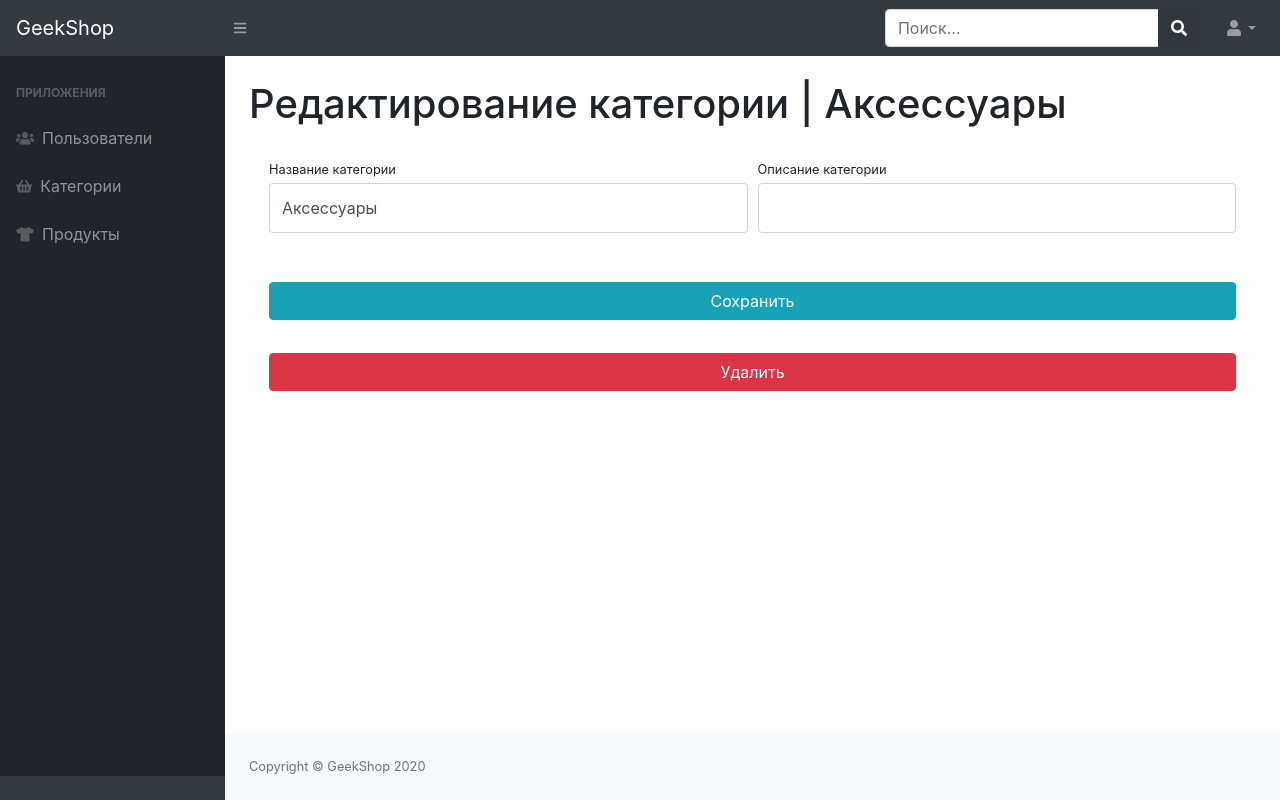
After one commit to Vladislav23R/geekshop, a Django app: page /admin-staff/categories/update/3/ in a window 1280 px wide. The commit adds this page. Run offline with Django 3.2, Linux system fonts and the light colour scheme; the visitor is signed in with stand-in values (Sample User, id 1); data comes from the database, SQL or seed files in the repository; parts of the project's set-up code (start-up, migrations or seed data) failed here and were passed over; some libraries are stand-ins or nearby versions.

Commit message:
added templates and delete, update, create categories in admins

```diff
--- a/admins/forms.py
+++ b/admins/forms.py
@@ -2,6 +2,7 @@ from django import forms
 from users.forms import UserRegisterForm, UserProfileForm
 
 from users.models import User
+from products.models import ProductCategory
 
 
 class UserAdminRegisterForm(UserRegisterForm):
@@ -15,3 +16,13 @@ class UserAdminRegisterForm(UserRegisterForm):
 class UserAdminProfileForm(UserProfileForm):
     username = forms.CharField(widget=forms.TextInput(attrs={'class': 'form-control py-4', 'readonly': False}))
     email = forms.CharField(widget=forms.EmailInput(attrs={'class': 'form-control py-4', 'readonly': False}))
+
+
+class CategoryProductAdminForm(forms.ModelForm):
+    name = forms.CharField(widget=forms.TextInput(attrs={'class': 'form-control py-4', 'readonly': False}))
+    description = forms.CharField(widget=forms.TextInput(attrs={'class': 'form-control py-4', 'readonly': False}),
+                                  required=False)
+
+    class Meta:
+        model = ProductCategory
+        fields = ('name', 'description')
--- /dev/null
+++ b/admins/templates/admins/admin-product-category-update-delete.html
@@ -0,0 +1,43 @@
+{% extends 'admins/base.html' %}
+
+{% block content %}
+    <main>
+        <div class="container-fluid">
+            <h1 class="mt-4">Редактирование категории | {{ selected_category.name }}</h1>
+            <div class="card-body">
+                <form action="{% url 'admins:admin_categories_update' selected_category.id %}" method="post"
+                      enctype="multipart/form-data">
+                    {% csrf_token %}
+                    <div class="form-row">
+                        <div class="col-lg-6">
+                            <div class="form-group">
+                                <label class="small mb-1" for="{{ form.name.id_for_label }}">Название категории</label>
+                                {{ form.name }}
+                            </div>
+                        </div>
+                        <div class="col-lg-6">
+                            <div class="form-group">
+                                <label class="small mb-1" for="{{ form.description.id_for_label }}">Описание
+                                    категории</label>
+                                {{ form.description }}
+                            </div>
+                        </div>
+                    </div>
+                    <div class="form-row">
+                        <div class="col-lg-12" style="margin-top: 33px;">
+                            <input class="btn btn-info btn-block" type="submit" value="Сохранить">
+                        </div>
+                    </div>
+                </form>
+                <div class="row">
+                    <div class="col-lg-12" style="margin-top: 33px;">
+                        <a href="{% url 'admins:admin_categories_delete' selected_category.id %}"
+                           class="btn btn-danger btn-block">
+                            Удалить
+                        </a>
+                    </div>
+                </div>
+            </div>
+        </div>
+    </main>
+{% endblock %}
--- a/admins/templates/admins/base.html
+++ b/admins/templates/admins/base.html
@@ -53,7 +53,7 @@
                         </div>
                         Пользователи
                     </a>
-                    <a class="nav-link" href="{% url 'admins:admin_category' %}">
+                    <a class="nav-link" href="{% url 'admins:admin_categories' %}">
                         <div class="sb-nav-link-icon">
                             <i class="fas fa-shopping-basket"></i>
                         </div>
--- a/admins/urls.py
+++ b/admins/urls.py
@@ -1,6 +1,7 @@
 from django.urls import path
 
-from admins.views import index, admin_users, admin_users_update, admin_users_create, admin_users_delete, admin_category
+from admins.views import index, admin_users, admin_users_update, admin_users_create, admin_users_delete, \
+    admin_categories, admin_categories_create, admin_categories_delete, admin_categories_update
 
 app_name = 'admins'
 
@@ -10,5 +11,8 @@ urlpatterns = [
     path('users/create/', admin_users_create, name='admin_users_create'),
     path('users/update/<int:id>/', admin_users_update, name='admin_users_update'),
     path('users/delete/<int:id>/', admin_users_delete, name='admin_users_delete'),
-    path('categories/', admin_category, name='admin_category'),
+    path('categories/', admin_categories, name='admin_categories'),
+    path('categories/create/', admin_categories_create, name='admin_categories_create'),
+    path('categories/update/<int:id>/', admin_categories_update, name='admin_categories_update'),
+    path('categories/delete/<int:id>/', admin_categories_delete, name='admin_categories_delete'),
 ]
--- a/admins/views.py
+++ b/admins/views.py
@@ -4,7 +4,7 @@ from django.contrib.auth.decorators import user_passes_test
 
 from users.models import User
 from products.models import ProductCategory
-from admins.forms import UserAdminRegisterForm, UserAdminProfileForm
+from admins.forms import UserAdminRegisterForm, UserAdminProfileForm, CategoryProductAdminForm
 
 
 @user_passes_test(lambda u: u.is_superuser)
@@ -58,6 +58,44 @@ def admin_users_delete(request, id):
 
 
 @user_passes_test(lambda u: u.is_superuser)
-def admin_category(request):
+def admin_categories(request):
     context = {'title': 'GeekShop - Админ | Категории', 'categories': ProductCategory.objects.all()}
     return render(request, 'admins/admin-product-category-read.html', context)
+
+
+@user_passes_test(lambda u: u.is_superuser)
+def admin_categories_create(request):
+    if request.method == 'POST':
+        form = CategoryProductAdminForm(data=request.POST)
+        if form.is_valid():
+            form.save()
+            return HttpResponseRedirect(reverse('admins:admin_categories'))
+    else:
+        form = CategoryProductAdminForm()
+    context = {'title': 'GeekShop - Админ | Добавление категории', 'form': form}
+    return render(request, 'admins/admin-product-category-create.html', context)
+
+
+@user_passes_test(lambda u: u.is_superuser)
+def admin_categories_delete(request, id):
+    category = ProductCategory.objects.get(id=id)
+    category.delete()
+    return HttpResponseRedirect(reverse('admins:admin_categories'))
+
+
+@user_passes_test(lambda u: u.is_superuser)
+def admin_categories_update(request, id):
+    selected_category = ProductCategory.objects.get(id=id)
+    if request.method == 'POST':
+        form = CategoryProductAdminForm(data=request.POST, instance=selected_category)
+        if form.is_valid():
+            form.save()
+            return HttpResponseRedirect(reverse('admins:admin_categories'))
+    else:
+        form = CategoryProductAdminForm(instance=selected_category)
+    context = {
+        'title': 'GeekShop - Админ | Обновление категории',
+        'form': form,
+        'selected_category': selected_category,
+    }
+    return render(request, 'admins/admin-product-category-update-delete.html', context)
```
Also changed, not shown: admins/templates/admins/admin-product-category-create.html (added, +32 -0 lines), admins/templates/admins/admin-product-category-read.html (+8 -2 lines).
